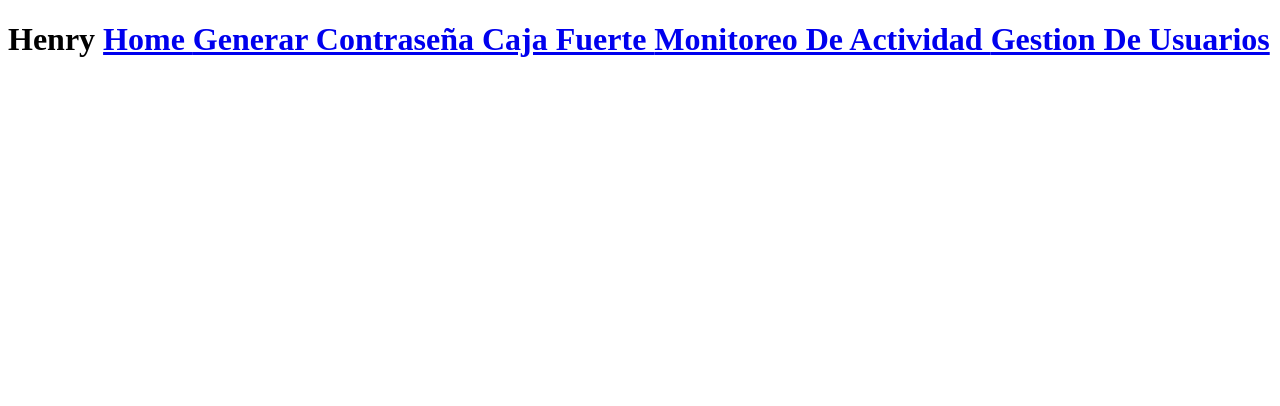
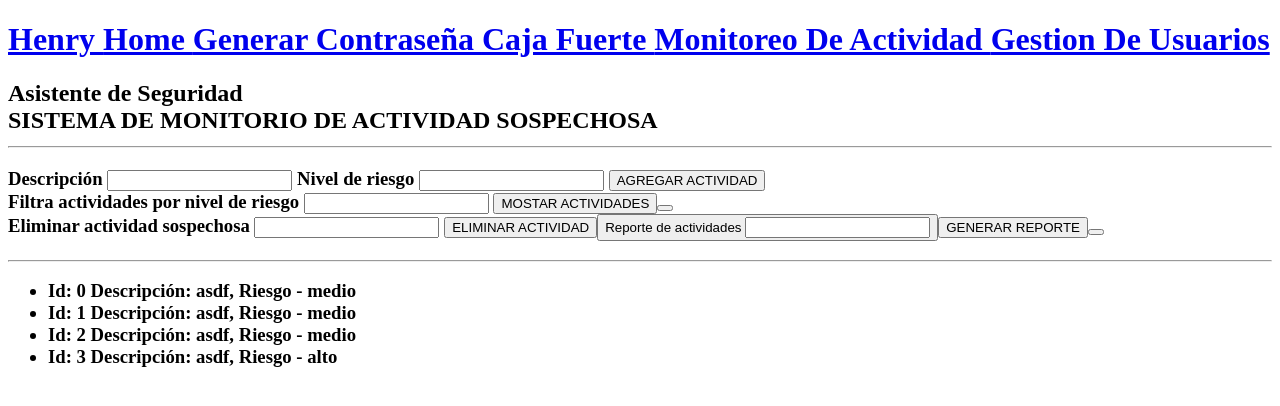
Before and after one commit to Sergioms8/RepositorioHenry, a plain HTML site: page CarpetaHenry/Proyecto integrador/Monitoreo de actividad.html in a window 1280 px wide. Drawn offline with Linux system fonts and the light colour scheme.

Commit message:
Html finalizado

```diff
--- a/CarpetaHenry/Proyecto integrador/Monitoreo de actividad.html
+++ b/CarpetaHenry/Proyecto integrador/Monitoreo de actividad.html
@@ -16,9 +16,9 @@
 
         <h1>
 
- Henry
 
 
+    <a href="./Home.html"> Henry </a>
     <a href="./Home.html"> Home </a>
     <a href="./Generar contraseña.html"> Generar Contraseña </a>
     <a href="./Caja fuerte.html"> Caja Fuerte </a>
@@ -30,7 +30,89 @@
 
     </header>
 
+    <H2>
+
+<div>
+
+            Asistente de Seguridad
+
+        </div>
+
+        <div>
+
+            SISTEMA DE MONITORIO DE ACTIVIDAD SOSPECHOSA
+
+        </div>
+
+<hr />
+
+        <h3>
+
+ <div>
+
+             <span>Descripción</span>
+             <input text="" name="Descripción" />
+
+
+
+
+             <span>Nivel de riesgo</span>
+             <input type="text" name="Nivel de riesgo" />
+
+                <span><button>AGREGAR ACTIVIDAD</button></span>
+
+            </div>
+
+
+      </div>
+
+       <div>
+
+        <label for="Filtra actividades por nivel de riesgo"> Filtra actividades por nivel de riesgo </label>
+        <input type="number" name="Filtra actividades por nivel de riesgo" />
+
+        <span><button>MOSTAR ACTIVIDADES<button></span>
+
+      </div>
+     <div>
+
+        <label for="Eliminar actividad sospechosa"> Eliminar actividad sospechosa </label>
+        <input type="number" name="Eliminar actividad sospechosa" />
+
+        <span><button>ELIMINAR ACTIVIDAD<button></span>
+
+       <div>
+
+        <label for="Reporte de actividades"> Reporte de actividades </label>
+        <input type="number" name="Reporte de actividades" />
+
+        <span><button>GENERAR REPORTE<button></span>
+
+      </div>
+
+        </h3>
+
+
+    </H2>
+
+<hr />
+
+<h3>
+
+<ul>
+
+<li>Id: 0 Descripción: asdf, Riesgo - medio</li>
+<li>Id: 1 Descripción: asdf, Riesgo - medio</li>
+<li>Id: 2 Descripción: asdf, Riesgo - medio</li>
+<li>Id: 3 Descripción: asdf, Riesgo - alto</li>
+
+
+</ul>
+
+
+</h3>
 
 
 </body>
+
 </html>
```
Also changed, not shown: CarpetaHenry/Proyecto integrador/Caja fuerte.html (+62 -2 lines), CarpetaHenry/Proyecto integrador/Generar contraseña.html (+43 -1 lines), CarpetaHenry/Proyecto integrador/Gestion de usuarios.html (+80 -1 lines), CarpetaHenry/Proyecto integrador/Home.html (+2 -2 lines).
